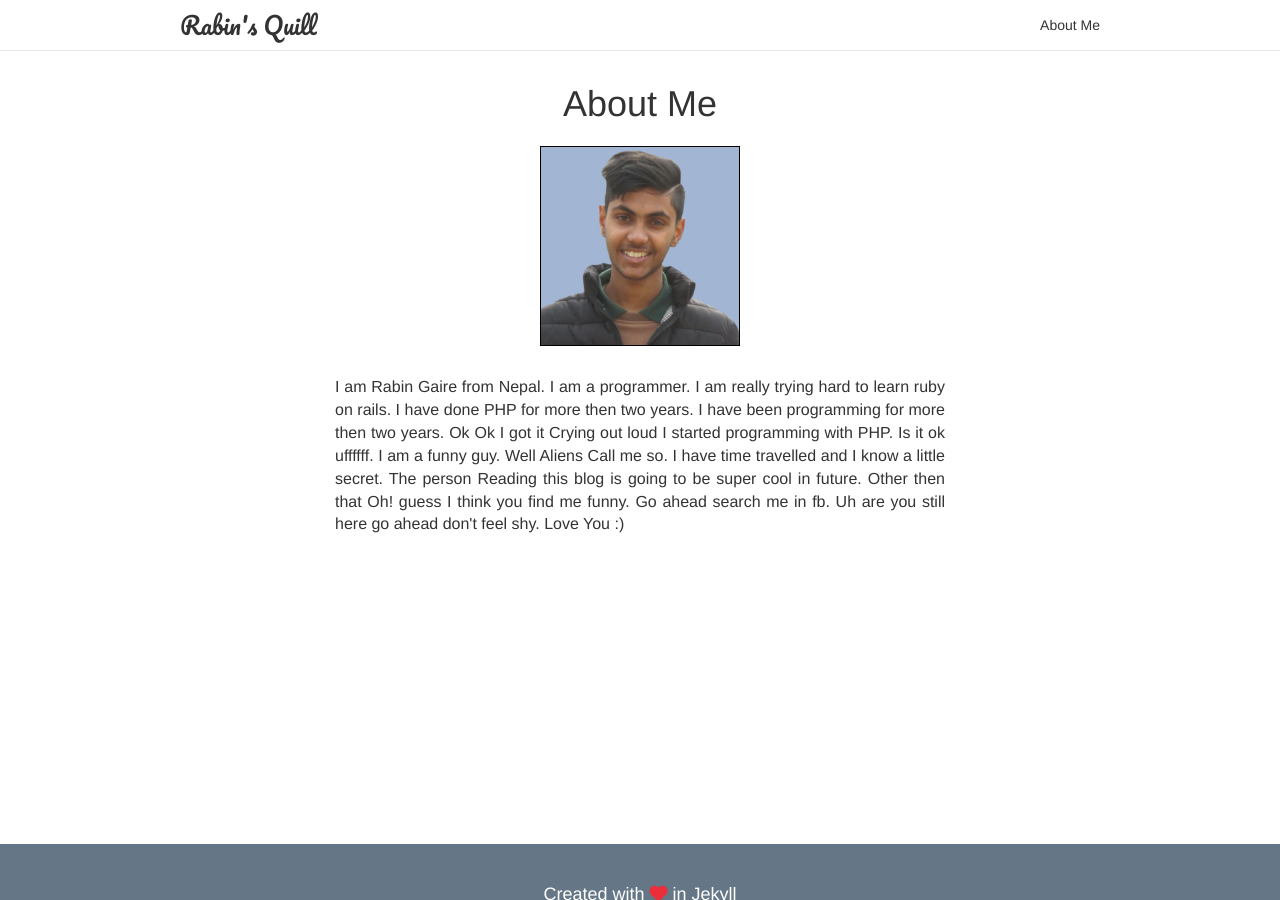
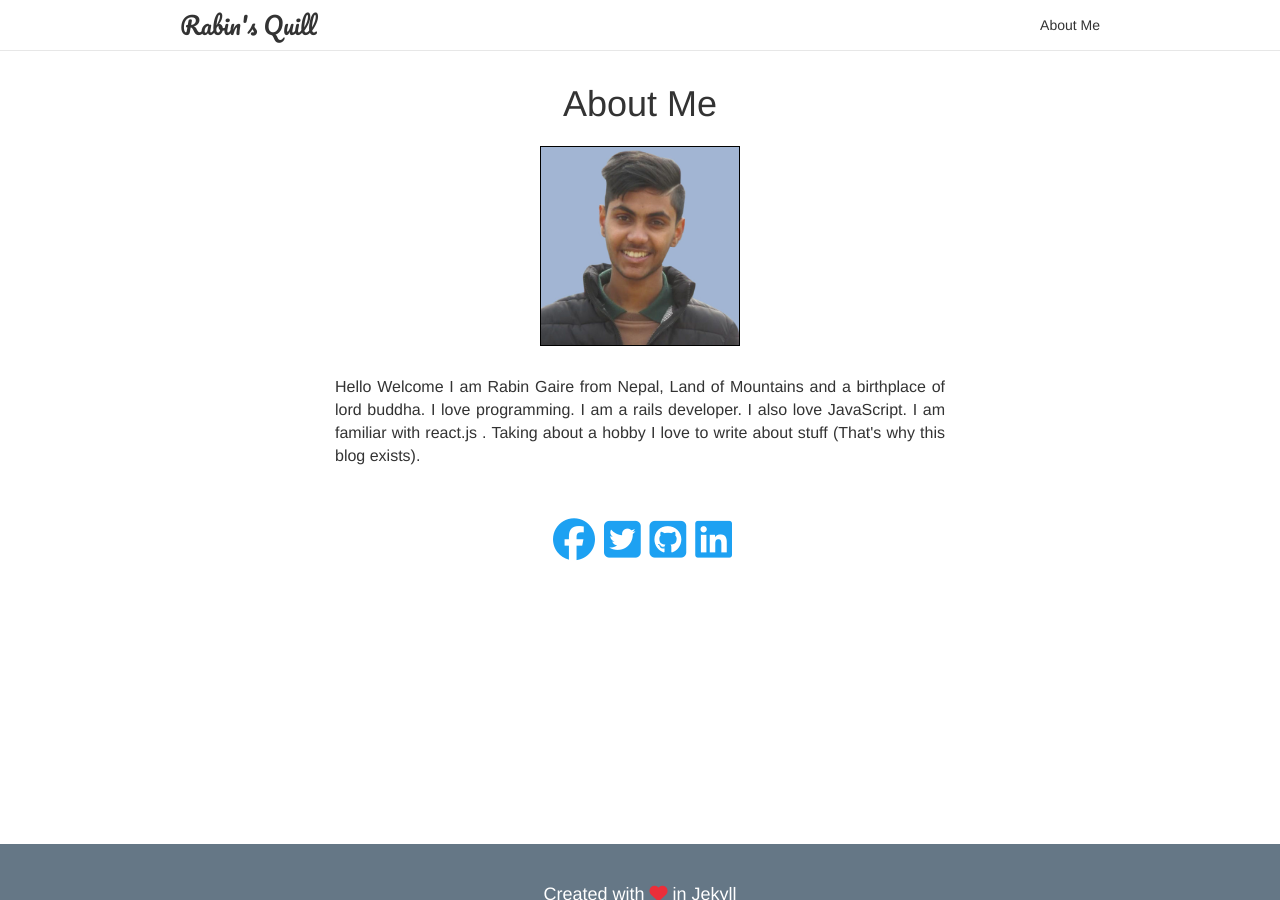
Before and after one commit to rabingaire/rabingaire.github.io, a Jekyll site: the page built from about.html, in a window 1280 px wide and 900 px high. Built offline with Jekyll 4.4.1, drawn with Linux system fonts in a browser that asks for light colours; nearby versions of some CDN libraries; comment, search, counter and statistics services are not loaded.

Commit message:
looks changed on about page

```diff
--- a/Gemfile
+++ b/Gemfile
@@ -15,6 +15,8 @@ gem 'jekyll-seo-tag'
 
 gem 'jekyll-paginate'
 
+gem 'font-awesome-rails'
+
 
 # If you want to use GitHub Pages, remove the "gem "jekyll"" above and
 # uncomment the line below. To upgrade, run `bundle update github-pages`.
--- a/_config.yml
+++ b/_config.yml
@@ -27,6 +27,7 @@ twitter:
 gems:
   - jekyll-seo-tag
   - jekyll-paginate
+  - font-awesome-rails
 
 # Build settings
 markdown: kramdown
--- a/_includes/footer.html
+++ b/_includes/footer.html
@@ -2,6 +2,7 @@
   <div class="col-md-3"></div>
   <div class="col-md-6 text-center">
     <h4>Created with <i class="fa fa-heart" aria-hidden="true"></i> in Jekyll</h4>
+    <h4>Hosted on Github</h4>
     <h5>Visit my website <a href="http://rabingaire.com.np">rabingaire.com.np</a></h5>
   </div>
   <div class="col-md-3"></div>
--- a/_includes/head.html
+++ b/_includes/head.html
@@ -7,7 +7,6 @@
   <link rel="stylesheet" type="text/css" href="https://cdnjs.cloudflare.com/ajax/libs/twitter-bootstrap/3.3.7/css/bootstrap.min.css">
   <link rel="stylesheet" href="{{ "/css/main.css" | prepend: site.baseurl }}">
   <link href="https://fonts.googleapis.com/css?family=Pacifico" rel="stylesheet">
-
   <!--google share button -->
   <script src="https://apis.google.com/js/platform.js" async defer></script>
 
--- a/_sass/_footer.scss
+++ b/_sass/_footer.scss
@@ -1,13 +1,13 @@
 .footer{
   background-color:#657786;
-  height: 100px;
+  height: 150px;
   width: auto;
   color: #ffffff;
   margin-top: 5%;
 }
 
 .footer
-h4 {
+h4:first-child {
   padding:5% 0 0 0;
 }
 
--- a/_sass/_pagecontent.scss
+++ b/_sass/_pagecontent.scss
@@ -1,3 +1,4 @@
+
 .my-pic
 img {
   margin: 2% 0 0 0;
@@ -12,3 +13,12 @@ img {
 .description {
   font-size: 16px;
 }
+
+.social-media-links {
+  margin:50px 0 0 0;
+  a {
+    color:#1da1f2;
+    margin:0 0 0 5px;
+    text-decoration:none;
+  }
+}
--- a/about.html
+++ b/about.html
@@ -7,10 +7,13 @@ permalink: /about/
   <img src="../images/my-pic.jpg">
 </div>
 <div class="description">
-  <p>I am Rabin Gaire from Nepal. I am a programmer. I am really trying hard to learn ruby on rails.
-     I have done PHP for more then two years. I have been programming for more then two years. Ok Ok I got it
-     Crying out loud I started programming with PHP. Is it ok uffffff. I am a funny guy. Well Aliens Call me so.
-     I have time travelled and I know a little secret. The person Reading this blog is going to be super cool in future.
-     Other then that Oh! guess I think you find me funny. Go ahead search me in fb. Uh are you still here go ahead
-     don't feel shy. Love You :)  </p>
+  <p>
+    Hello Welcome I am Rabin Gaire from Nepal, Land of Mountains and a birthplace of lord buddha. I love programming. I am a rails developer. I also love JavaScript. I am familiar with react.js . Taking about a hobby I love to write about stuff (That's why this blog exists).
+  </p>
 </div>
+<div class="social-media-links text-center">
+  <a href="https://www.facebook.com/robbengaire" class="fa fa-facebook-official fa-3x" aria-hidden="true"></a>
+  <a href="https://twitter.com/robin_gaire" class="fa fa-twitter-square fa-3x" aria-hidden="true"></a>
+  <a href="https://github.com/rabingaire" class="fa fa-github-square fa-3x" aria-hidden="true"></a>
+  <a href="https://np.linkedin.com/in/rabin-gaire-b4187a95" class="fa fa-linkedin-square fa-3x" aria-hidden="true"></a>
+</div>
```
Also changed, not shown: Gemfile.lock.
